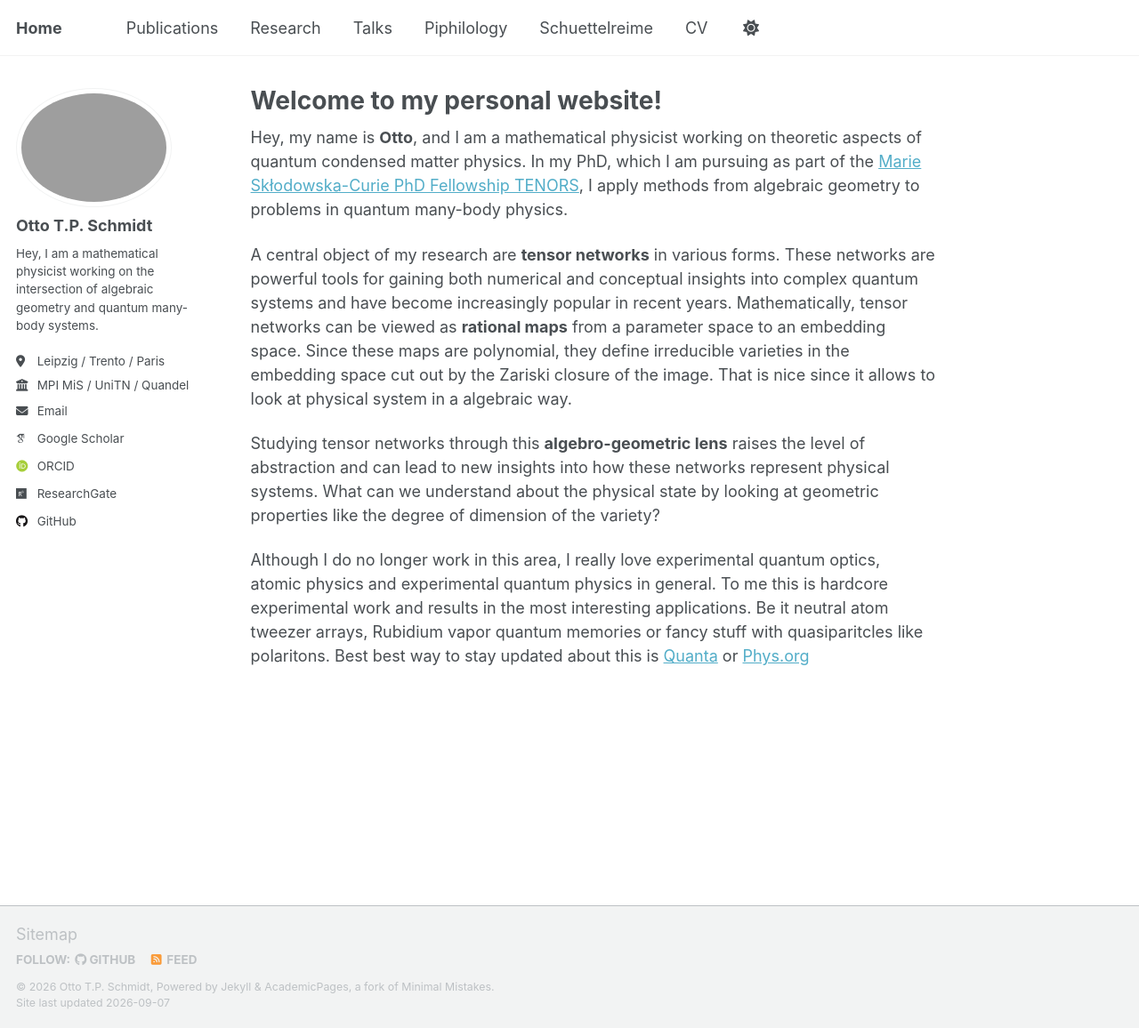
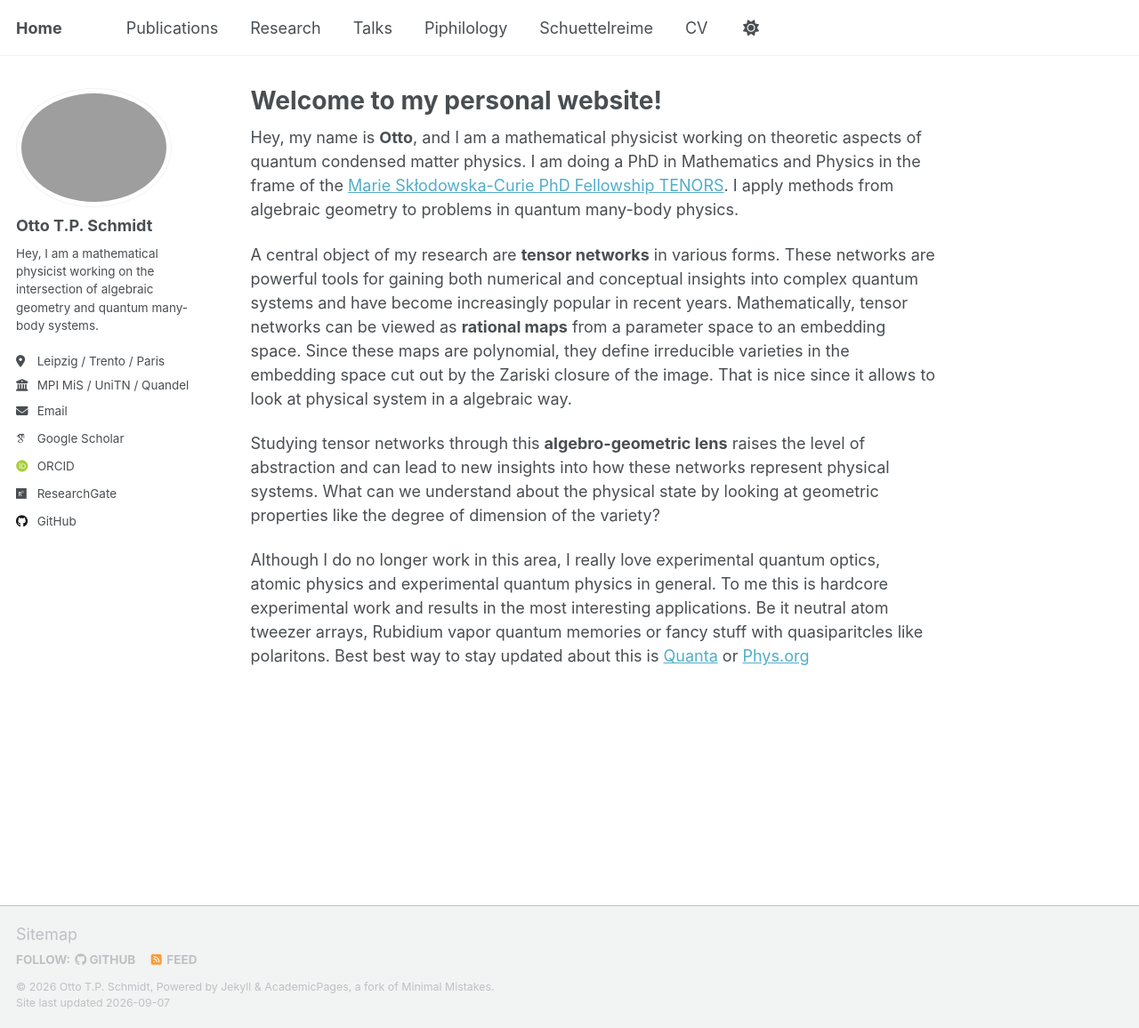
Before and after one commit to ottotpschmidt/ottotpschmidt.github.io, a Jekyll site: the page built from _pages/about.md, in a window 1280 px wide and 1156 px high. Shown: the whole window at 89% size. Built offline with Jekyll 4.4.1, drawn with Linux system fonts in a browser that asks for light colours; some web fonts are replaced; a script that is not in the unit is left out.

Commit message:
Fix minor wording in about section for clarity

```diff
--- a/_pages/about.md
+++ b/_pages/about.md
@@ -10,7 +10,7 @@ redirect_from:
 
 <!-- <span style="color:red">UNDER CONSTRUCTION</span>. -->
 
-Hey, my name is **Otto**, and I am a mathematical physicist working on theoretic aspects of quantum condensed matter physics. In my PhD, which I am pursuing as part of the [Marie Skłodowska-Curie PhD Fellowship TENORS](https://tenors-network.eu/dc-10-geometry-of-tensor-network-varieties-for-quantum-condensed-matter-physics/), I apply methods from algebraic geometry to problems in quantum many-body physics.
+Hey, my name is **Otto**, and I am a mathematical physicist working on theoretic aspects of quantum condensed matter physics. I am doing a PhD in Mathematics and Physics in the frame of the [Marie Skłodowska-Curie PhD Fellowship TENORS](https://tenors-network.eu/dc-10-geometry-of-tensor-network-varieties-for-quantum-condensed-matter-physics/). I apply methods from algebraic geometry to problems in quantum many-body physics.
 
 A central object of my research are **tensor networks** in various forms. These networks are powerful tools for gaining both numerical and conceptual insights into complex quantum systems and have become increasingly popular in recent years. Mathematically, tensor networks can be viewed as **rational maps** from a parameter space to an embedding space. Since these maps are polynomial, they define irreducible varieties in the embedding space cut out by the Zariski closure of the image. That is nice since it allows to look at physical system in a algebraic way.
 
```
